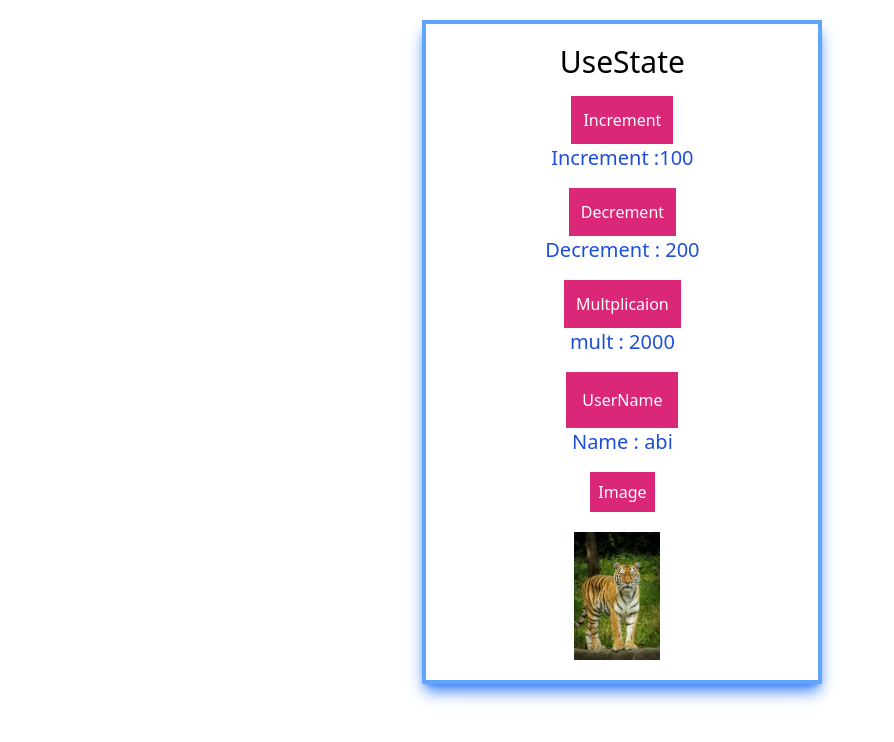
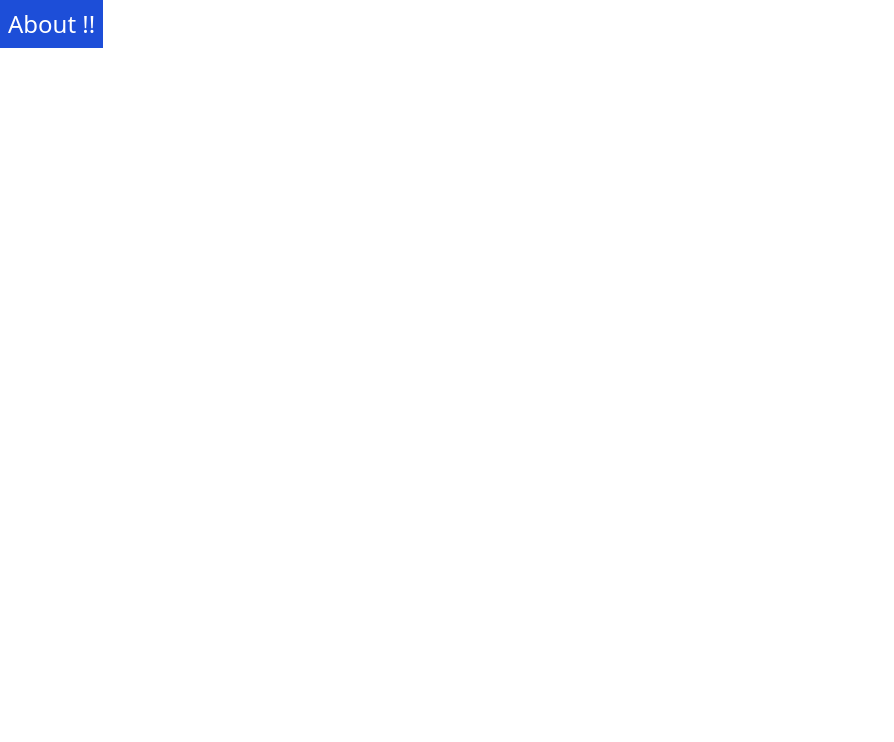
Before and after one commit to abi4679553/usestate, a React (Create React App) app: page / in a window 1280 px wide. Shown: the top 742 px of the page, without its empty margins (0-894 px from the left). Built offline with nearby package versions, Linux system fonts and the light colour scheme.

Commit message:
update About.js

```diff
--- a/src/App.js
+++ b/src/App.js
@@ -1,11 +1,17 @@
-import Home from "./components/Home";
+// import Home from "./components/Home";
+import About from "./components/About";
 
 
 function App() {
   return (
     <div className="App">
 
-      <Home />
+      {/* <Home /> */}
+      <About />
+
+
+
+
     </div>
   );
 }
--- /dev/null
+++ b/src/components/About.js
@@ -0,0 +1,9 @@
+import React from 'react'
+
+const About = () => {
+  return (
+    <div className='text-2xl text-white bg-blue-700  w-fit p-2 text-center '>About !!</div>
+  )
+}
+
+export default About
--- a/src/components/Home.js
+++ b/src/components/Home.js
@@ -1,44 +1,36 @@
-import React, { useState } from "react";
-import img1 from "../assests/1.png"
-import img2 from "../assests/image.png"
-
-const Home = () => {
-
-  const [add, setadd] = useState(100);
-  const [minus, setminus] = useState(200);
-  const [mult, setmult] = useState(100 * 20);
-  let [Name, setName] = useState("abi")
-  const [img, setImg] = useState(img1);
-  return (
-
-    <div>
-    <div className="p-3 border-blue-400 border-4 w-[400px] shadow-blue-500 ml-[33%] mt-[20px] shadow-lg text-white ">
-
-      <h1 className="text-black  text-3xl text-center p-2 ">UseState</h1>
-      <div className="text-center  p-2">
-        <button onClick={() => setadd(add + 10)} className="boder-3  bg-pink-600 p-3 ">Increment</button>
-        <h2 className="text-blue-700 text-xl">Increment :{add}</h2>
-      </div>
-      <div className="text-center  p-2" >
-        <button onClick={() => setminus(minus - 50)} className="boder-3  bg-pink-600 p-3">Decrement</button>
-        <h2 className="text-blue-700 text-xl">Decrement : {minus}</h2>
-      </div>
-      <div className="text-center  p-2 ">
-        <button onClick={() => setmult(mult * 10)} className="boder-3  bg-pink-600 p-3 ">Multplicaion</button>
-        <h2 className="text-blue-700 text-xl">mult : {mult}</h2>
-      </div>
-      <div className="text-center  p-2 ">
-        <button onClick={() => setName("xxxxxxxx")} className="boder-3  bg-pink-600 p-4 ">UserName</button>
-        <h2 className="text-blue-700 text-xl"> Name : {Name}</h2>
-      </div>
-      <div className=" text-center  p-2">
-        <button onClick={() => setImg(img2)} className="boder-3  bg-pink-600 p-2  ">Image</button>
-        <img src={img} alt="img" className="h-32 mt-5 ml-32" />
-      </div>
-    </div>
-    </div>
-
-  );
-};
-
-export default Home;
+//  import React, { useState } from "react";
+// import img1 from "../assests/1.png"
+// import img2 from "../assests/image.png"
+// const Home = () => {
+//   const [add, setadd] = useState(100);
+//   const [minus, setminus] = useState(200);
+//   const [mult, setmult] = useState(100 * 20);
+//   let [Name, setName] = useState("abi")
+//   const [img, setImg] = useState(img1);
+//   return (
+//     <div className="p-3 border-blue-400 border-4 w-[400px] shadow-blue-500 ml-[33%] mt-[20px] shadow-lg text-white ">
+//       <h1 className="text-black  text-3xl text-center p-2 ">UseState Demo !</h1>
+//       <div className="text-center  p-2">
+//         <button onClick={() => setadd(add + 10)} className="boder-3  bg-pink-600 p-3 ">Increment</button>
+//         <h2 className="text-blue-700 text-xl">Increment :{add}</h2>
+//         </div>
+//       <div className="text-center  p-2" >
+//         <button onClick={() => setminus(minus - 50)} className="boder-3  bg-pink-600 p-3">Decrement</button>
+//         <h2 className="text-blue-700 text-xl">Decrement : {minus}</h2>
+//         </div>
+//       <div className="text-center  p-2 ">
+//         <button onClick={() => setmult(mult * 10)} className="boder-3  bg-pink-600 p-3 ">Multplicaion</button>
+//         <h2 className="text-blue-700 text-xl">mult : {mult}</h2>
+//         </div>
+//       <div className="text-center  p-2 ">
+//         <button onClick={() => setName("xxxxxxxx")} className="boder-3  bg-pink-600 p-4 ">UserName</button>
+//         <h2 className="text-blue-700 text-xl"> Name : {Name}</h2>
+//         </div>
+//       <div className=" text-center  p-2">
+//         <button onClick={() => setImg(img2)} className="boder-3  bg-pink-600 p-2  ">Image</button>
+//         <img src={img} alt="img" className="h-32 mt-5 ml-32" />
+//          </div>
+//     </div>
+//   );
+// }
+//  export default Home;
```
